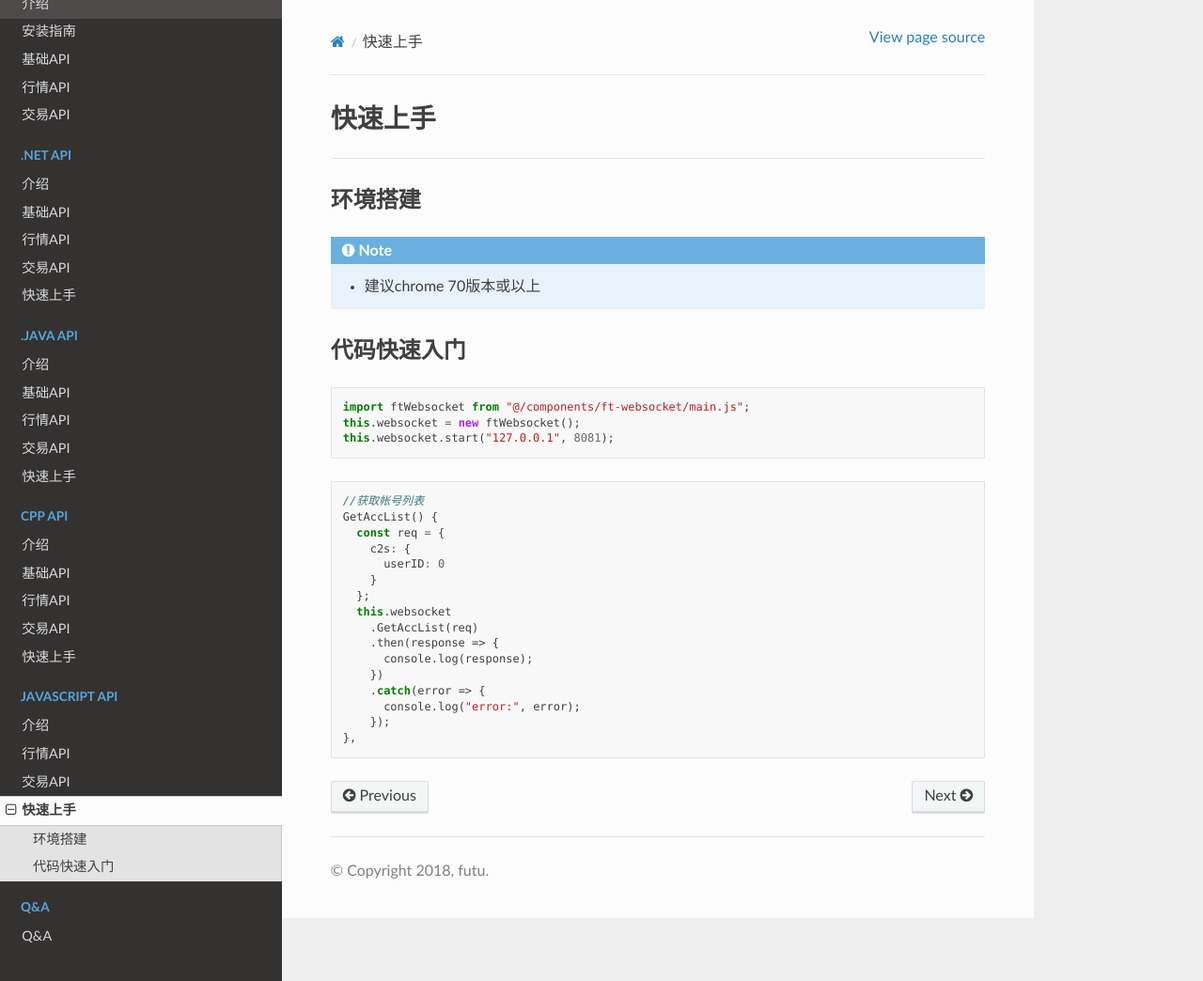
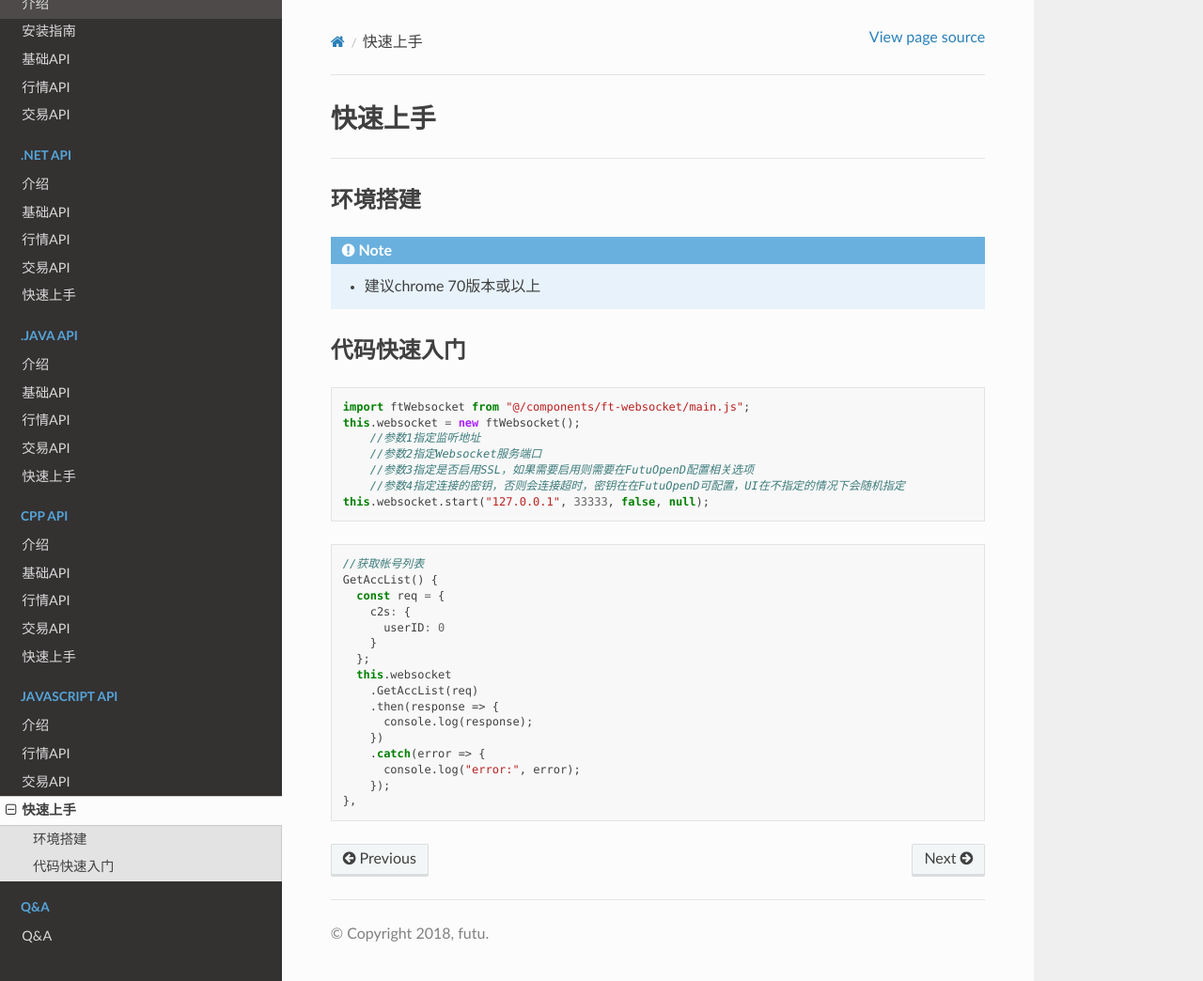
Before and after one commit to FutunnOpen/futu-api-doc, a Sphinx documentation site: the page built from doc_maker/source/javascript/start.rst, in a window 1280 px wide and 1044 px high. Shown: the whole window at 94% size. Built offline with Sphinx 7.4.7 and the Read the Docs theme 2.0.0, drawn with Linux system fonts in a browser that asks for light colours.

Commit message:
更新js接口说明

```diff
--- a/doc_maker/source/javascript/start.rst
+++ b/doc_maker/source/javascript/start.rst
@@ -21,7 +21,11 @@
 
     import ftWebsocket from "@/components/ft-websocket/main.js";
     this.websocket = new ftWebsocket();
-    this.websocket.start("127.0.0.1", 8081);
+	//参数1指定监听地址
+	//参数2指定Websocket服务端口
+	//参数3指定是否启用SSL，如果需要启用则需要在FutuOpenD配置相关选项
+	//参数4指定连接的密钥，否则会连接超时，密钥在在FutuOpenD可配置，UI在不指定的情况下会随机指定
+    this.websocket.start("127.0.0.1", 33333, false, null);
 
 
 .. code-block:: js
```
